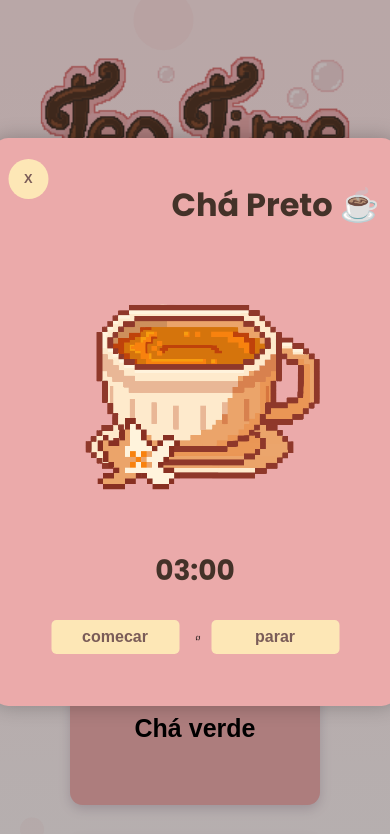
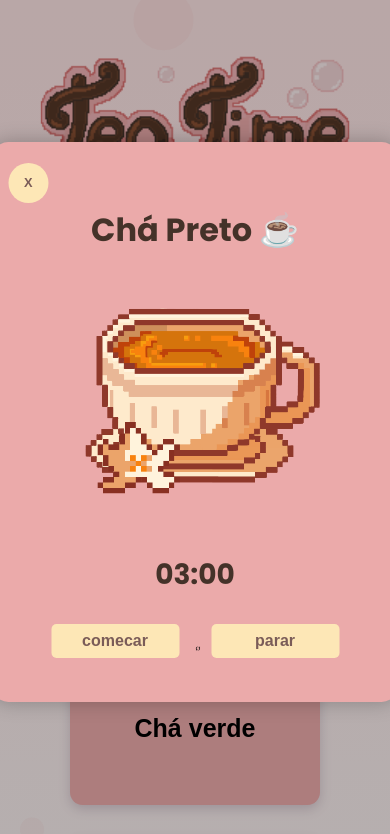
Before and after one commit to Giuliamourac/TeaTime, a plain HTML site: page index.html in a window 390 px wide. Both pictures are taken after a click on the button "Chá preto". Shown: the top 834 px of the page. Drawn offline with Linux system fonts and the light colour scheme.

Commit message:
Feat: reformulacoes na css para layout responsivo

```diff
--- a/CSS/popup.css
+++ b/CSS/popup.css
@@ -14,7 +14,7 @@
     height: 27rem;
     width: 30rem;
     max-width: 90%;
-    padding: 7rem 2rem 1.5rem 2rem;
+    padding: 4rem 2rem 4rem 2rem;
     background-color: #ebaaaa;
     border-radius: 5%;
     box-shadow: 0 0 20px rgba(0,0,0,0.25);
@@ -61,14 +61,12 @@
 
 #tituloPopup
 {
-    position: absolute;
-    top: 2.7rem;
-    left: 11.5rem;
+    text-align: center;
     margin: 0;
     font-size: 2rem;
 }
 
-#popup img
+#popup>img
 {
     display: block;
     margin-left: auto;
```
